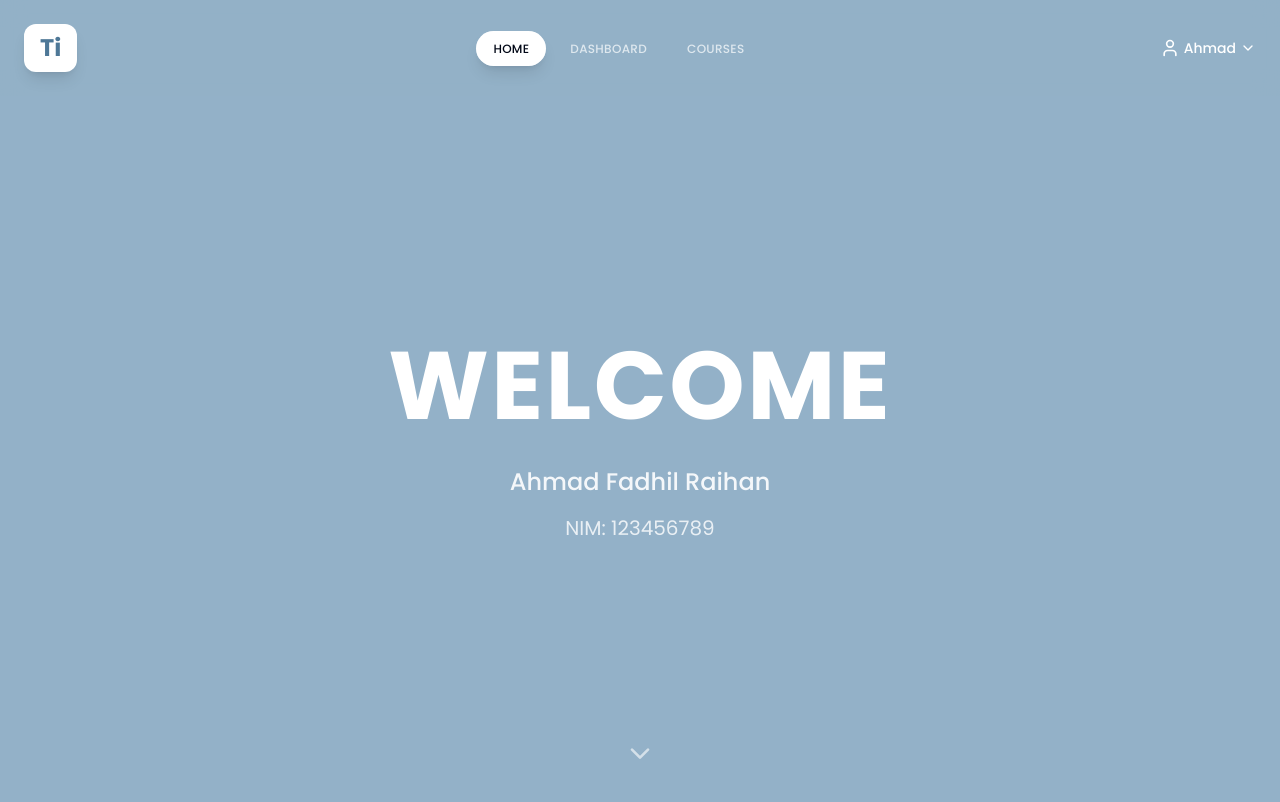
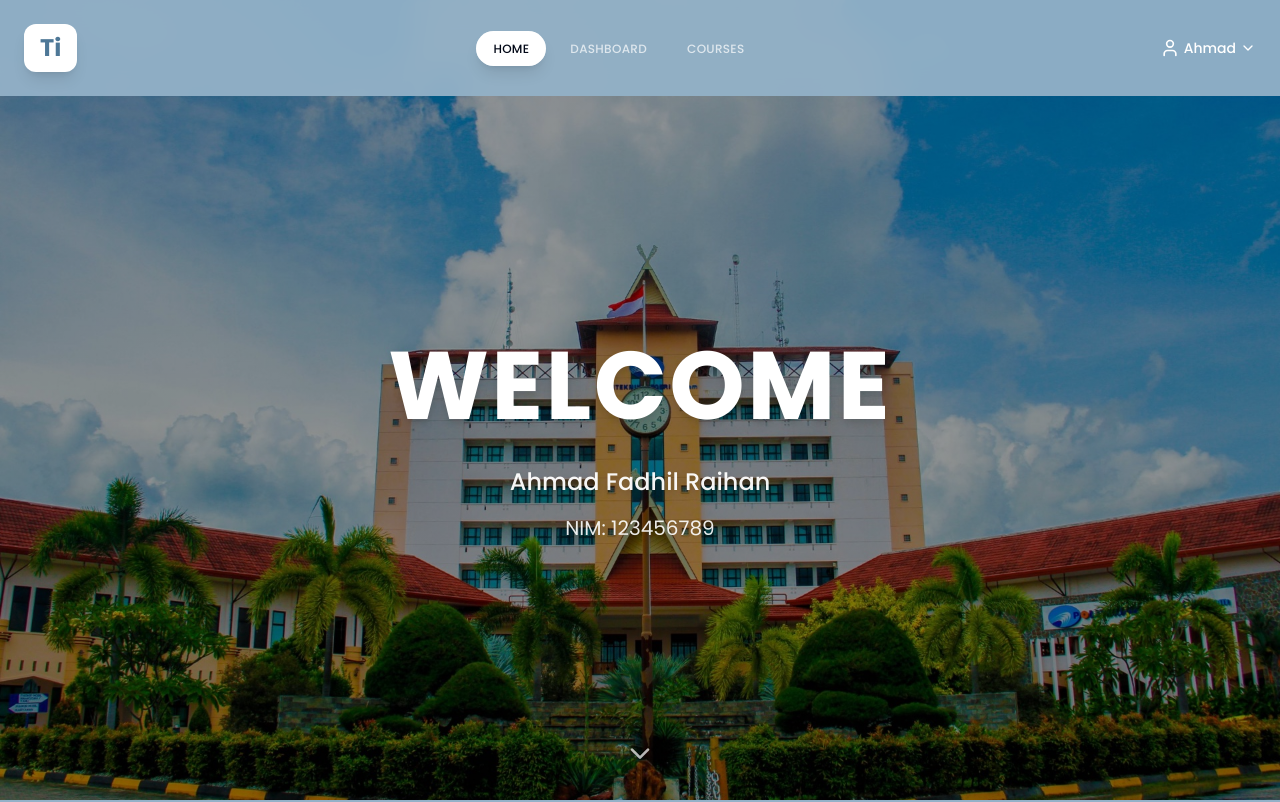
Before and after one commit to R3xzzz/ti-frontend-journey, a React (Vite) app: page / in a window 1280 px wide. Shown: the top 802 px of the page. Built offline with nearby package versions, Linux system fonts and the light colour scheme; the HTML template or start-up script is replaced by a standard one.

Commit message:
Add background image to Home

```diff
--- a/src/pages/Home.tsx
+++ b/src/pages/Home.tsx
@@ -2,6 +2,7 @@ import { motion } from "framer-motion";
 import { ChevronDown } from "lucide-react";
 import Navbar from "@/components/layouts/Navbar";
 import About from "@/components/sections/About";
+import universityBg from "@/assets/university-bg.jpg";
 
 const Home = () => {
   const scrollToAbout = () => {
@@ -19,13 +20,19 @@ const Home = () => {
         animate={{ opacity: 1 }}
         transition={{ duration: 1 }}
         className="min-h-screen flex items-center justify-center relative pt-20"
+        style={{
+          backgroundImage: `linear-gradient(rgba(0, 0, 0, 0.4), rgba(0, 0, 0, 0.4)), url(${universityBg})`,
+          backgroundSize: 'cover',
+          backgroundPosition: 'center',
+          backgroundRepeat: 'no-repeat'
+        }}
       >
         <div className="text-center space-y-8">
           <motion.h1
             initial={{ y: 50, opacity: 0 }}
             animate={{ y: 0, opacity: 1 }}
             transition={{ delay: 0.2, duration: 0.8, ease: "easeOut" }}
-            className="text-6xl md:text-8xl font-bold text-foreground tracking-wide"
+            className="text-6xl md:text-8xl font-bold text-white tracking-wide drop-shadow-lg"
           >
             WELCOME
           </motion.h1>
@@ -36,10 +43,10 @@ const Home = () => {
             transition={{ delay: 0.5, duration: 0.8, ease: "easeOut" }}
             className="space-y-4"
           >
-            <p className="text-xl md:text-2xl text-foreground/90 font-medium">
+            <p className="text-xl md:text-2xl text-white/95 font-medium drop-shadow-md">
               Ahmad Fadhil Raihan
             </p>
-            <p className="text-lg md:text-xl text-foreground/80">
+            <p className="text-lg md:text-xl text-white/90 drop-shadow-md">
               NIM: 123456789
             </p>
           </motion.div>
@@ -51,7 +58,7 @@ const Home = () => {
           animate={{ opacity: 1 }}
           transition={{ delay: 1, duration: 0.5 }}
           onClick={scrollToAbout}
-          className="absolute bottom-8 left-1/2 transform -translate-x-1/2 text-foreground/60 hover:text-foreground transition-colors duration-300"
+          className="absolute bottom-8 left-1/2 transform -translate-x-1/2 text-white/70 hover:text-white transition-colors duration-300"
           whileHover={{ y: -5 }}
           whileTap={{ y: 0 }}
         >
```
Also changed, not shown: src/assets/university-bg.jpg (added).
